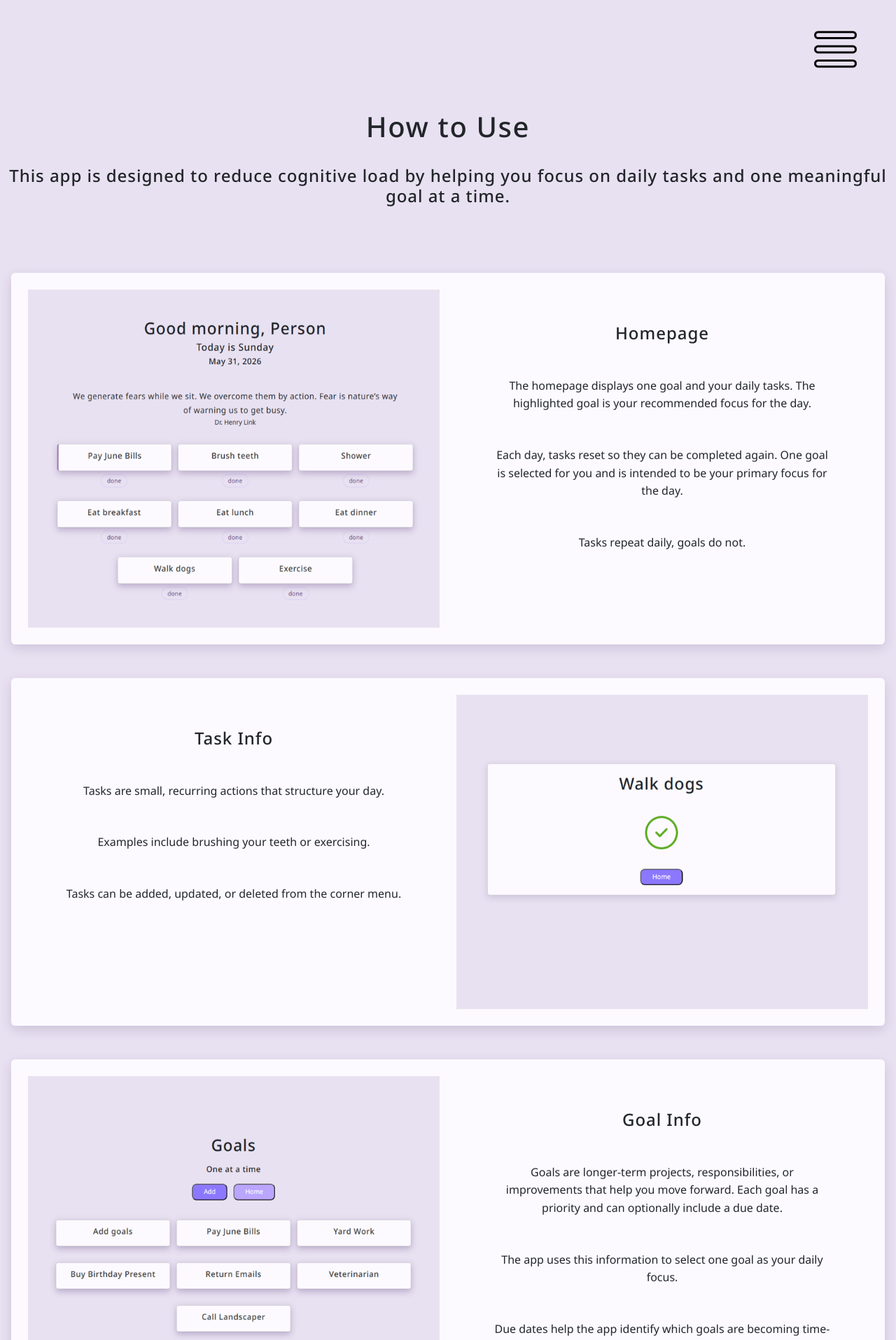
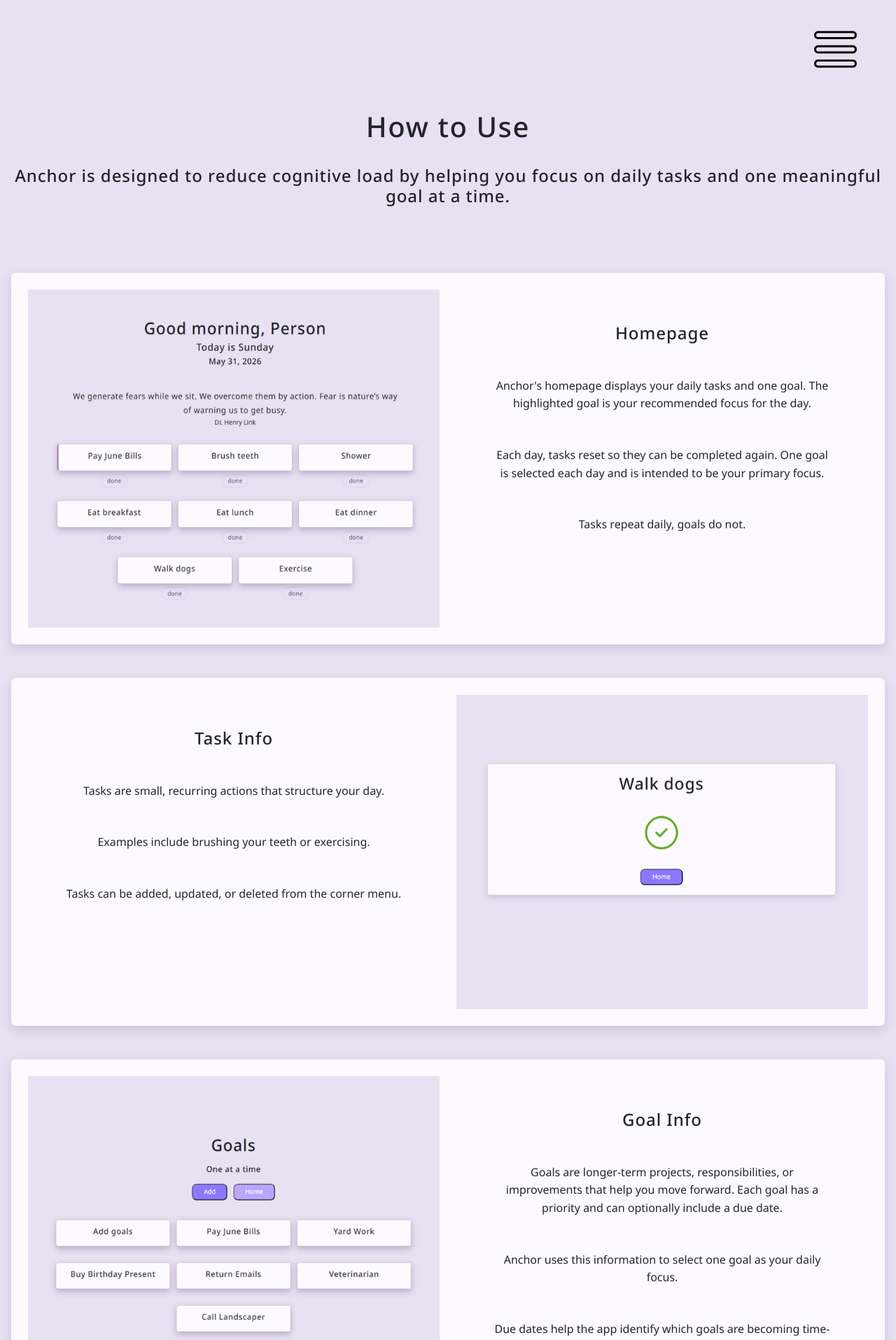
Before and after one commit to MBurtonshaw/anchor-client, a React (Create React App) app: page /how_to_use in a window 1280 px wide. Shown: the top 1915 px of the page at 70% size. Built offline with nearby package versions, Linux system fonts and the light colour scheme.

Commit message:
how to wording

```diff
--- a/src/components/HowToUse.js
+++ b/src/components/HowToUse.js
@@ -15,13 +15,11 @@ function HowToUse() {
             <h4 className="p-3 pt-4 p-md-4 pt-md-5">Homepage</h4>
             <div className="how-to-text-div">
               <p className="p-2 py-md-3">
-                The homepage displays one goal and your daily tasks. The
+                Anchor's homepage displays your daily tasks and one goal. The
                 highlighted goal is your recommended focus for the day.
               </p>
               <p className="p-2 py-md-3">
-                Each day, tasks reset so they can be completed again. One goal
-                is selected for you and is intended to be your primary focus for
-                the day.
+                Each day, tasks reset so they can be completed again. One goal is selected each day and is intended to be your primary focus.
               </p>
               <p className="p-2 py-md-3">Tasks repeat daily, goals do not.</p>
             </div>
@@ -75,7 +73,7 @@ function HowToUse() {
                 priority and can optionally include a due date.
               </p>
               <p className="p-2 py-md-3">
-                The app uses this information to select one goal as your daily
+                Anchor uses this information to select one goal as your daily
                 focus.
               </p>
               <p className="p-2 py-md-3">
@@ -169,7 +167,7 @@ function HowToUse() {
             important to you right now.
           </p>
           <p className="p-2 p-md-4 pb-md-5 crunched">
-            Avoid trying to plan everything at once. The app works best when it
+            Avoid trying to plan everything at once. Anchor works best when it
             helps you focus on today's priorities rather than every project you
             may want to tackle in the future.
           </p>
@@ -183,7 +181,7 @@ function HowToUse() {
       <h1>How to Use</h1>
 
       <h4 className="p-2 pt-4">
-        This app is designed to reduce cognitive load by helping you focus on
+        Anchor is designed to reduce cognitive load by helping you focus on
         daily tasks and one meaningful goal at a time.
       </h4>
 
```
